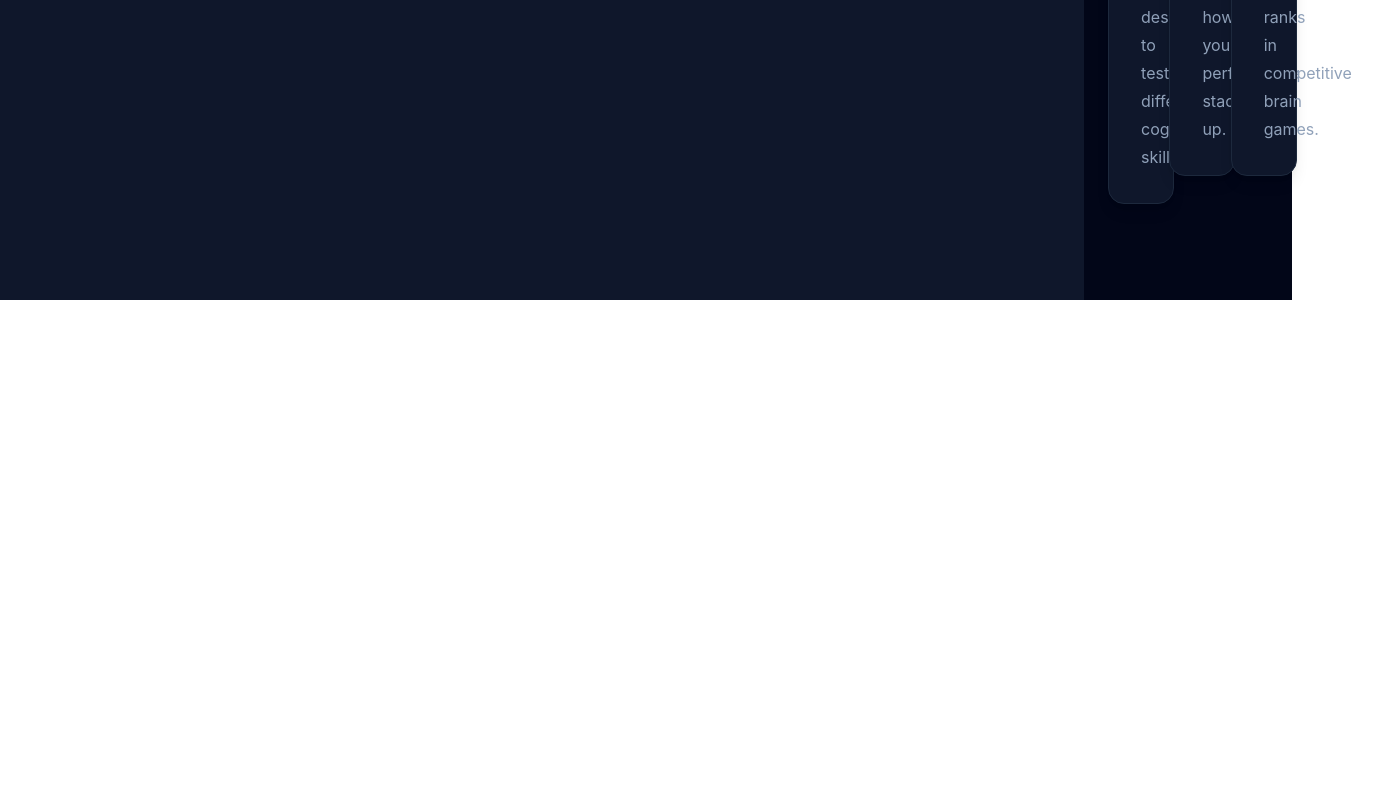
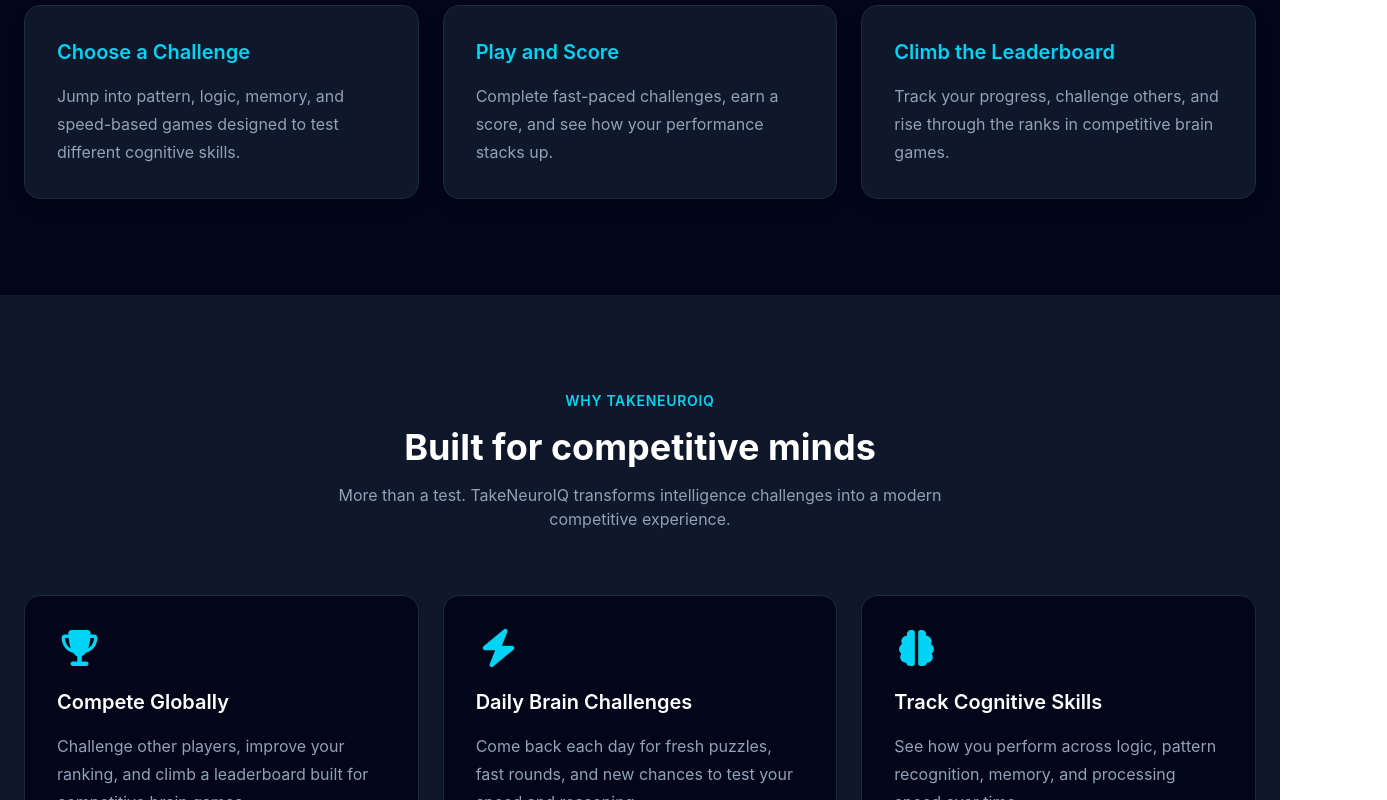
Before and after one commit to Breedlove-Jason/takeneuroiq, a React (Vite) app: page / in a window 1280 px wide. Shown: the part 954-1754 px from the top of the page, 1387 px wide, since content can reach past the window. Before the commit the page ends 1254 px from the top, so only its background shows below. Built offline with nearby package versions, Linux system fonts and the light colour scheme.

Commit message:
feature: add feature

```diff
--- a/package.json
+++ b/package.json
@@ -10,6 +10,9 @@
     "preview": "vite preview"
   },
   "dependencies": {
+    "@fortawesome/fontawesome-svg-core": "^7.2.0",
+    "@fortawesome/free-solid-svg-icons": "^7.2.0",
+    "@fortawesome/react-fontawesome": "^3.2.0",
     "@tailwindcss/vite": "^4.2.1",
     "react": "^19.2.0",
     "react-dom": "^19.2.0"
--- a/src/App.jsx
+++ b/src/App.jsx
@@ -1,13 +1,28 @@
-import Header from "./layout/Header.jsx";
-import Hero from "./components/Hero.jsx";
-import HowItWorks from "./components/HowItWorks.jsx";
+// src/App.jsx - Main application shell
+
+import Header from "./layout/Header";
+import Hero from "./components/Hero";
+import HowItWorks from "./components/HowItWorks";
+import FeatureHighlights from "./components/FeatureHighlights";
+
 function App() {
+  // App layout: header + main content sections
   return (
-    <div className="min-h-screen bg-slate-900 text-white flex items-center justify-center">
-      <h1 className="text-5xl font-bold text-cyan-400">TakeNeuroIQ</h1>
+    <div className="min-h-screen bg-slate-900 text-white">
+      {/* Top navigation/header */}
       <Header />
-      <Hero />
-      <HowItWorks />
+
+      {/* Primary page content */}
+      <main>
+        {/* Hero / primary CTA */}
+        <Hero />
+
+        {/* Explainer: how it works */}
+        <HowItWorks />
+
+        {/* Feature highlights */}
+        <FeatureHighlights />
+      </main>
     </div>
   );
 }
--- /dev/null
+++ b/src/components/FeatureHighlights.jsx
@@ -0,0 +1,69 @@
+import { FontAwesomeIcon } from "@fortawesome/react-fontawesome";
+import { faTrophy, faBolt, faBrain } from "@fortawesome/free-solid-svg-icons";
+
+function FeatureHighlights() {
+  const features = [
+    {
+      icon: faTrophy,
+      title: "Compete Globally",
+      description:
+        "Challenge other players, improve your ranking, and climb a leaderboard built for competitive brain games.",
+    },
+    {
+      icon: faBolt,
+      title: "Daily Brain Challenges",
+      description:
+        "Come back each day for fresh puzzles, fast rounds, and new chances to test your speed and reasoning.",
+    },
+    {
+      icon: faBrain,
+      title: "Track Cognitive Skills",
+      description:
+        "See how you perform across logic, pattern recognition, memory, and processing speed over time.",
+    },
+  ];
+
+  return (
+    <section className="px-6 py-24 bg-slate-900">
+      <div className="max-w-7xl mx-auto">
+        <div className="text-center max-w-2xl mx-auto">
+          <p className="text-cyan-400 font-semibold uppercase tracking-wider text-sm">
+            Why TakeNeuroIQ
+          </p>
+
+          <h2 className="mt-4 text-3xl md:text-4xl font-bold text-white">
+            Built for competitive minds
+          </h2>
+
+          <p className="mt-4 text-slate-400">
+            More than a test. TakeNeuroIQ transforms intelligence challenges
+            into a modern competitive experience.
+          </p>
+        </div>
+
+        <div className="mt-16 grid gap-6 md:grid-cols-3">
+          {features.map((feature) => (
+            <div
+              key={feature.title}
+              className="rounded-2xl border border-slate-800 bg-slate-950 p-8 shadow-lg hover:border-cyan-400 transition"
+            >
+              <div className="text-4xl text-cyan-400">
+                <FontAwesomeIcon icon={feature.icon} />
+              </div>
+
+              <h3 className="mt-5 text-xl font-semibold text-white">
+                {feature.title}
+              </h3>
+
+              <p className="mt-4 text-slate-400 leading-7">
+                {feature.description}
+              </p>
+            </div>
+          ))}
+        </div>
+      </div>
+    </section>
+  );
+}
+
+export default FeatureHighlights;
```
Also changed, not shown: 1 other file (tests, documents, lock files or other folders).
